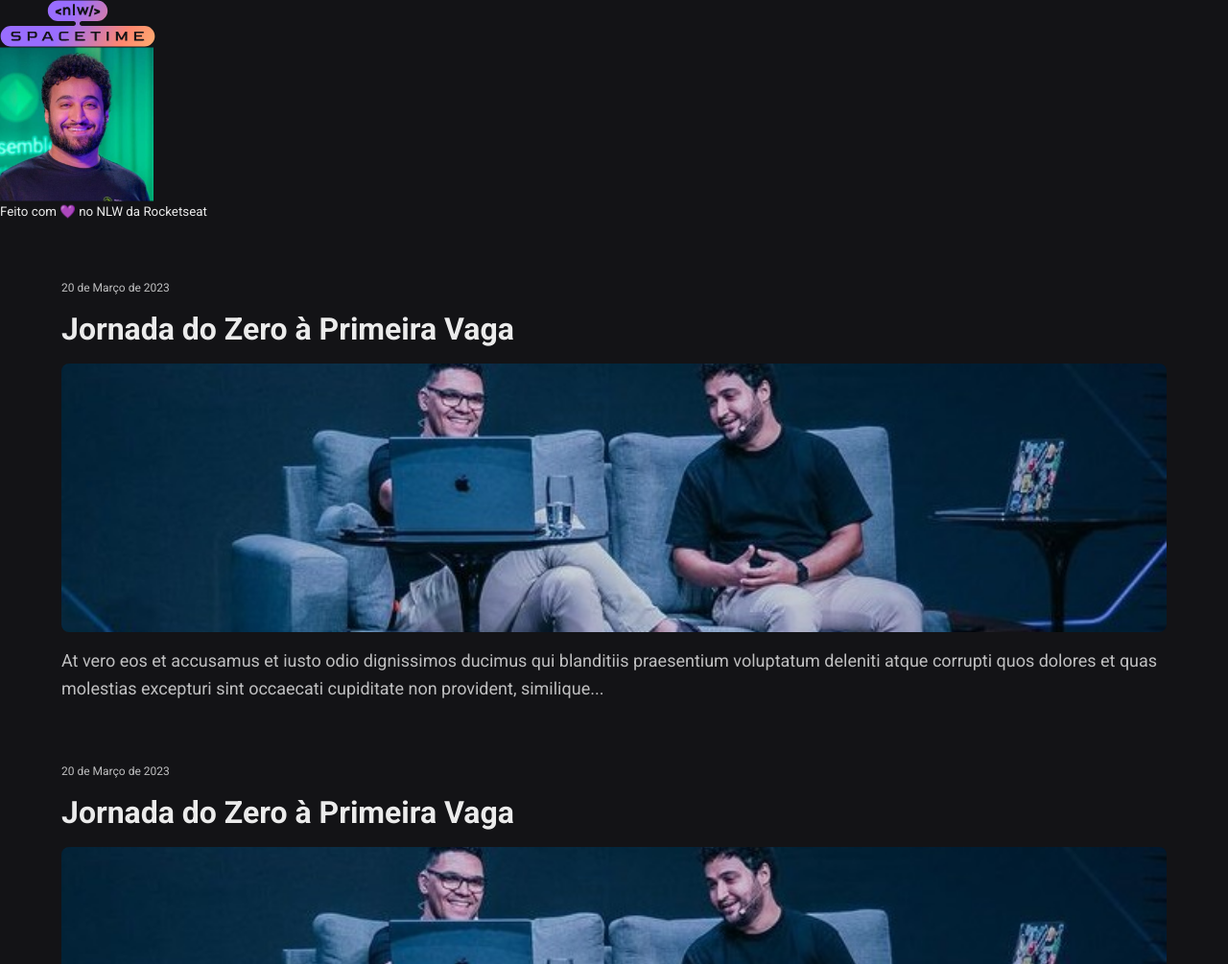
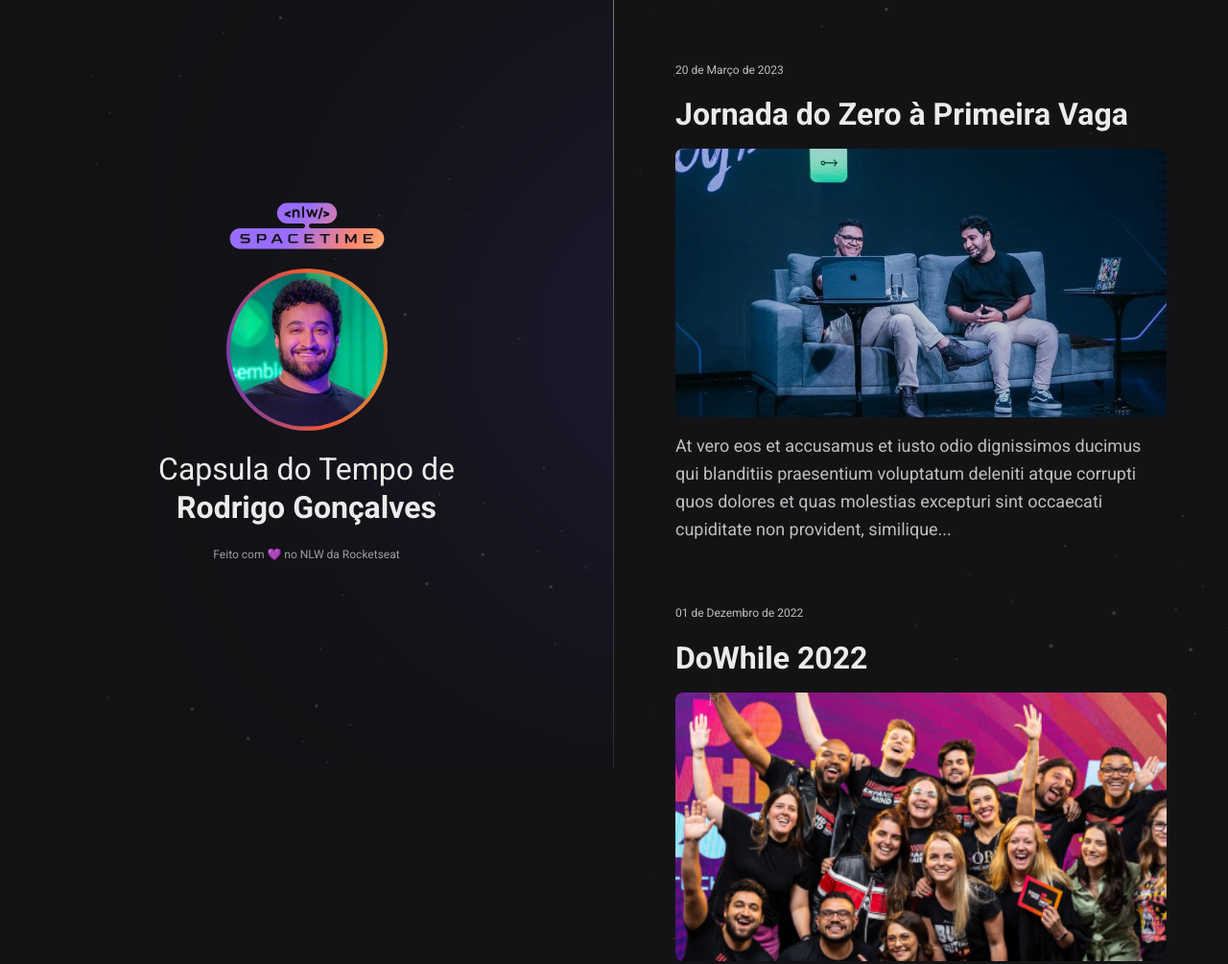
Before and after one commit to JSaporski/my-nlw-spacetime, a plain HTML site: page index.html in a window 1280 px wide. Shown: the top 1005 px of the page at 96% size. Drawn offline with Linux system fonts and the light colour scheme.

Commit message:
Capsula do Tempo v1.0!

```diff
--- a/index.html
+++ b/index.html
@@ -24,50 +24,57 @@
   </head>
 
   <body>
-    <header class="header-wrapper">
+    <aside class="flex-column">
       <img
         src="./assets/nlw-spacetime-logo.svg"
         alt="Logo do evento NLW Spacetime"
       />
       <img src="./assets/avatar.png" alt="Avatar do Rodrigo Gonçalves" />
 
+      <h1>Capsula do Tempo de <br /><span>Rodrigo Gonçalves</span></h1>
       <small>Feito com 💜 no NLW da Rocketseat</small>
-    </header>
+    </aside>
 
+    <main>
       <nav class="memory-nav flex-column">
         <a href="#" class="memory flex-column">
           <small>20 de Março de 2023</small>
           <h2>Jornada do Zero à Primeira Vaga</h2>
 
+          <div class="memory-image">
             <img
               src="./assets/jornada.png"
               alt="Rodrigo e Mayk apresentando o evento Jornada do Zero à Primeira Vaga"
             />
+          </div>
 
           <p>
             At vero eos et accusamus et iusto odio dignissimos ducimus qui
-          blanditiis praesentium voluptatum deleniti atque corrupti quos dolores
-          et quas molestias excepturi sint occaecati cupiditate non provident,
-          similique...
+            blanditiis praesentium voluptatum deleniti atque corrupti quos
+            dolores et quas molestias excepturi sint occaecati cupiditate non
+            provident, similique...
           </p>
         </a>
 
         <a href="#" class="memory flex-column">
-        <small>20 de Março de 2023</small>
-        <h2>Jornada do Zero à Primeira Vaga</h2>
+          <small>01 de Dezembro de 2022</small>
+          <h2>DoWhile 2022</h2>
 
+          <div class="memory-image">
             <img
-          src="./assets/jornada.png"
-          alt="Rodrigo e Mayk apresentando o evento Jornada do Zero à Primeira Vaga"
+              src="./assets/jornada-2.jpg"
+              alt="Time da Rocketseat sorrindo durante o evento DoWhile 2022"
             />
+          </div>
 
           <p>
             At vero eos et accusamus et iusto odio dignissimos ducimus qui
-          blanditiis praesentium voluptatum deleniti atque corrupti quos dolores
-          et quas molestias excepturi sint occaecati cupiditate non provident,
-          similique...
+            blanditiis praesentium voluptatum deleniti atque corrupti quos
+            dolores et quas molestias excepturi sint occaecati cupiditate non
+            provident, similique...
           </p>
         </a>
       </nav>
+    </main>
   </body>
 </html>
--- a/styles.css
+++ b/styles.css
@@ -6,6 +6,9 @@
   --bg-black: hsl(240, 8%, 8%);
   --text-gray: hsl(0, 0%, 92%);
   --text-gray-2: hsl(240, 1%, 75%);
+  --text-gray-3: hsl(240, 1%, 62%);
+  --border-gray: hsl(240, 1%, 45%);
+  --border-gray-2: hsl(240, 5%, 18%);
 }
 
 * {
@@ -15,10 +18,13 @@
 }
 
 body {
+  display: grid;
+  grid-template-columns: repeat(2, 1fr);
   font-family: 'Roboto', sans-serif;
   font-size: 1.6rem;
   color: var(--text-gray);
   background-color: var(--bg-black);
+  overflow-x: hidden;
 }
 
 img {
@@ -30,38 +36,86 @@ a {
   text-decoration: none;
 }
 
+h1,
+h2 {
+  font-size: 3.2rem;
+  line-height: 125%;
+  color: var(--text-gray);
+}
+
+small {
+  font-size: 1.2rem;
+  line-height: 160%;
+}
+
 .flex-column {
   display: flex;
   flex-direction: column;
 }
 
-/***** Header *****/
+/***** Aside *****/
+aside {
+  position: sticky;
+  inset: 0;
+  align-items: center;
+  justify-content: center;
+  gap: 2rem;
+  height: 100vh;
+  background: url('./assets/bg-profile.svg') no-repeat;
+  background-size: cover;
+  border-right: 0.1rem solid;
+  border-image: linear-gradient(var(--border-gray), var(--border-gray-2)) 1;
+}
+
+aside img:nth-child(2) {
+  border-radius: 50%;
+  border: 0.4rem solid transparent;
+  background: linear-gradient(260deg, #d39e33, #ed5636, #633bbc) border-box;
+}
+
+aside h1 {
+  font-weight: 400;
+  text-align: center;
+}
+
+aside h1 span {
+  font-weight: 700;
+}
+
+aside small {
+  color: var(--text-gray-3);
+}
 
 /***** Memories *****/
 .memory-nav {
   gap: 6.4rem;
   padding: 6.4rem;
+  background-image: url('./assets/bg-timeline.svg');
 }
 
 .memory {
   gap: 1.6rem;
+  animation: fadeInRight 0.7s ease-out;
 }
 
 .memory small {
-  font-size: 1.2rem;
   color: var(--text-gray-2);
 }
 
-.memory h2 {
-  font-size: 3.2rem;
-  line-height: 125%;
-  color: var(--text-gray);
+.memory .memory-image {
+  border-radius: 0.8rem;
+  overflow: hidden;
 }
 
-.memory img {
+.memory .memory-image img {
+  width: 100%;
   height: 28rem;
   object-fit: cover;
-  border-radius: 0.8rem;
+  transition: transform 0.3s ease-out;
+}
+
+.memory:hover img {
+  transform: scale(1.1);
 }
 
 .memory p {
@@ -69,3 +123,47 @@ a {
   line-height: 160%;
   color: var(--text-gray-2);
 }
+
+/***** Responsive *****/
+@media only screen and (max-width: 960px) {
+  /*** General Styles ***/
+  body {
+    grid-template-columns: 1fr;
+  }
+
+  h1,
+  h2 {
+    font-size: 2.8rem;
+  }
+
+  /*** Aside ***/
+  aside {
+    position: initial;
+    height: 45rem;
+    border-right: none;
+    border-bottom: 0.1rem solid var(--border-gray);
+  }
+
+  /*** Memories ***/
+  .memory-nav {
+    gap: 4.2rem;
+    padding: 3.2rem;
+  }
+
+  .memory p {
+    font-size: 1.4rem;
+  }
+}
+
+/***** Animations *****/
+@keyframes fadeInRight {
+  from {
+    transform: translateX(3rem);
+    opacity: 0;
+  }
+
+  to {
+    transform: translateX(0);
+    opacity: 100%;
+  }
+}
```
Also changed, not shown: assets/bg-profile.svg (added), assets/bg-timeline.svg (added), assets/jornada-2.jpg (added). Lines whose indentation alone changed are shown as unchanged.
